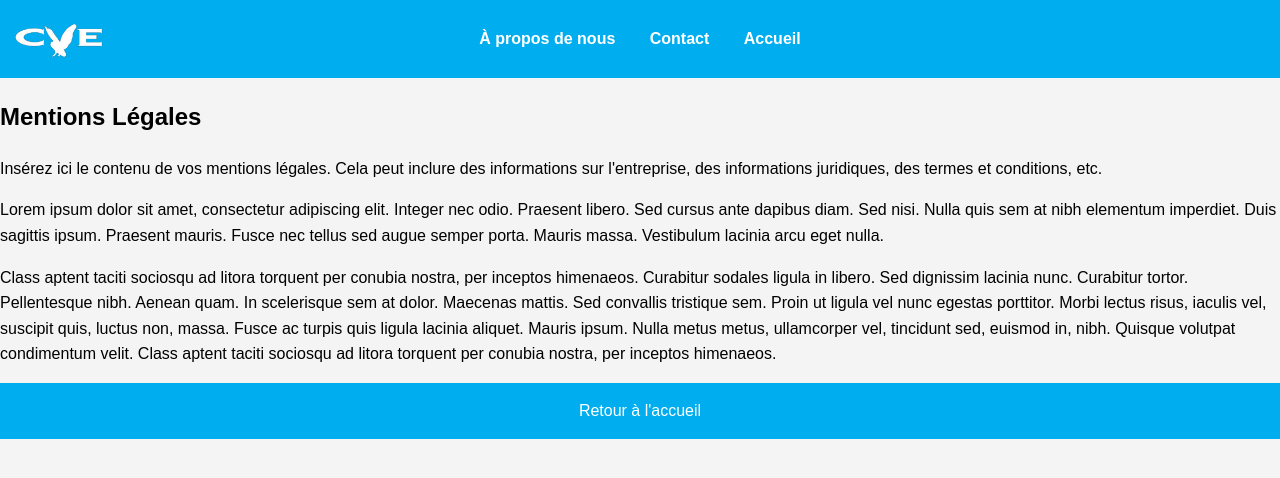
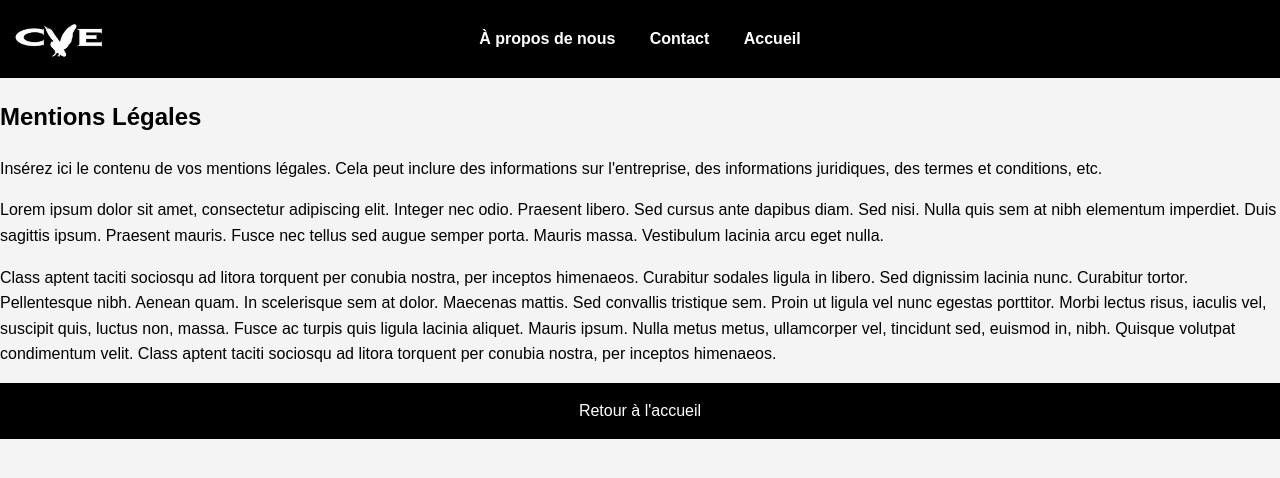
Before and after one commit to ahmedbasabaien123/essayerdeslentilles, a plain HTML site: page mentions-legales.html in a window 1280 px wide. Drawn offline with Linux system fonts and the light colour scheme.

Commit message:
styles.css

```diff
--- a/styles.css
+++ b/styles.css
@@ -7,7 +7,7 @@ body {
 }
 
 header {
-    background-color: #00AEEF;
+    background-color: #000;
     color: #fff;
     padding: 10px 0;
     text-align: center;
@@ -254,7 +254,7 @@ main {
 
 
 footer {
-    background-color: #00AEEF;
+    background-color: #000;
     color: white;
     text-align: center;
     padding: 10px 0;
```
